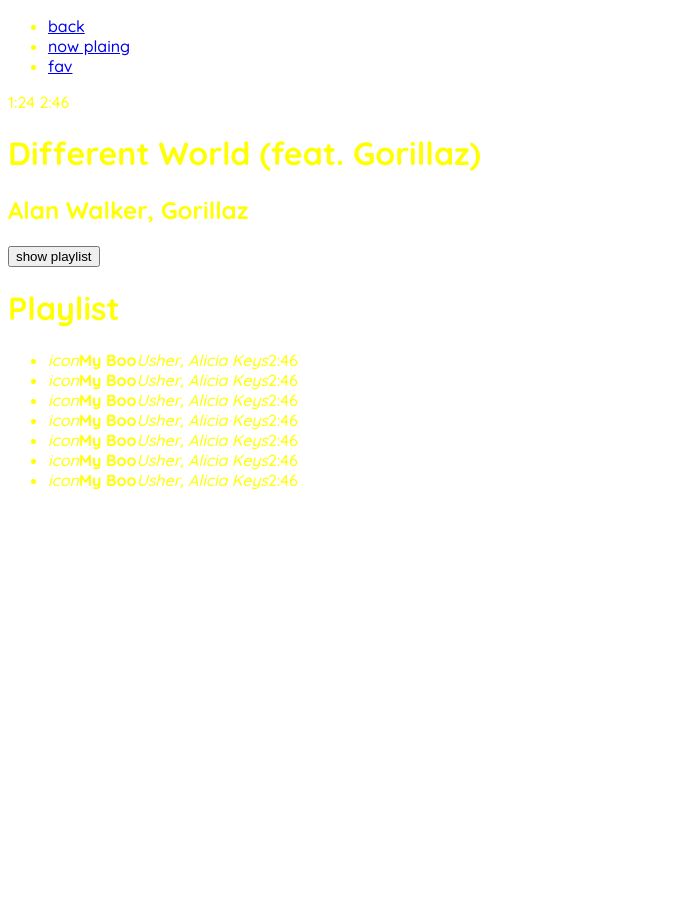
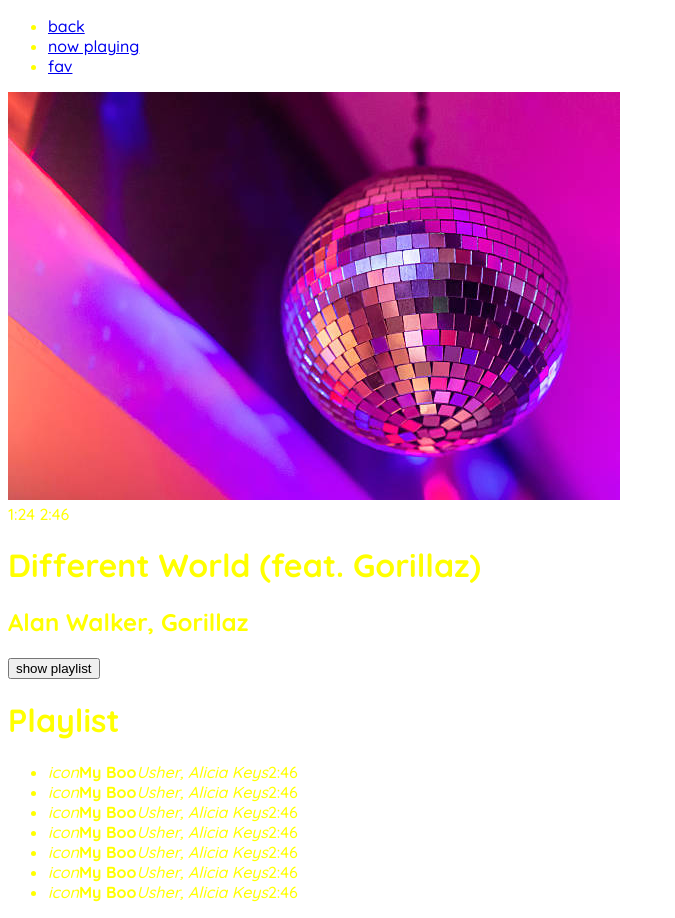
Before and after one commit to joseolinda/myPlayer, a website: page index.html in a window 1280 px wide. Shown: the whole page, without its empty margins (0-675 px from the left). Before the commit the page ends 800 px from the top, so only its background shows below. Drawn offline with Linux system fonts and the light colour scheme.

Commit message:
Isolar classes. Add imagem de capa

```diff
--- a/index.html
+++ b/index.html
@@ -13,16 +13,17 @@
   </head>
 
   <body>
-      <main class="container-app-player">
-        <div class="app">
+      <main id="container-app-player">
+        <div class="myplayer-app">
           <header>
             <nav class="navigation">
               <ul>
                 <li><a href="#">back</a></li>
-                <li><a href="#">now plaing</a></li>
+                <li><a href="#">now playing</a></li>
                 <li><a href="#">fav</a></li>
               </ul>
             </nav>
+            <img src="src/js/media/images/default-cover.jpg" alt="Album cover" class="album-cover">
           </header>
           <main>
             <div id="main-controllers">
```
